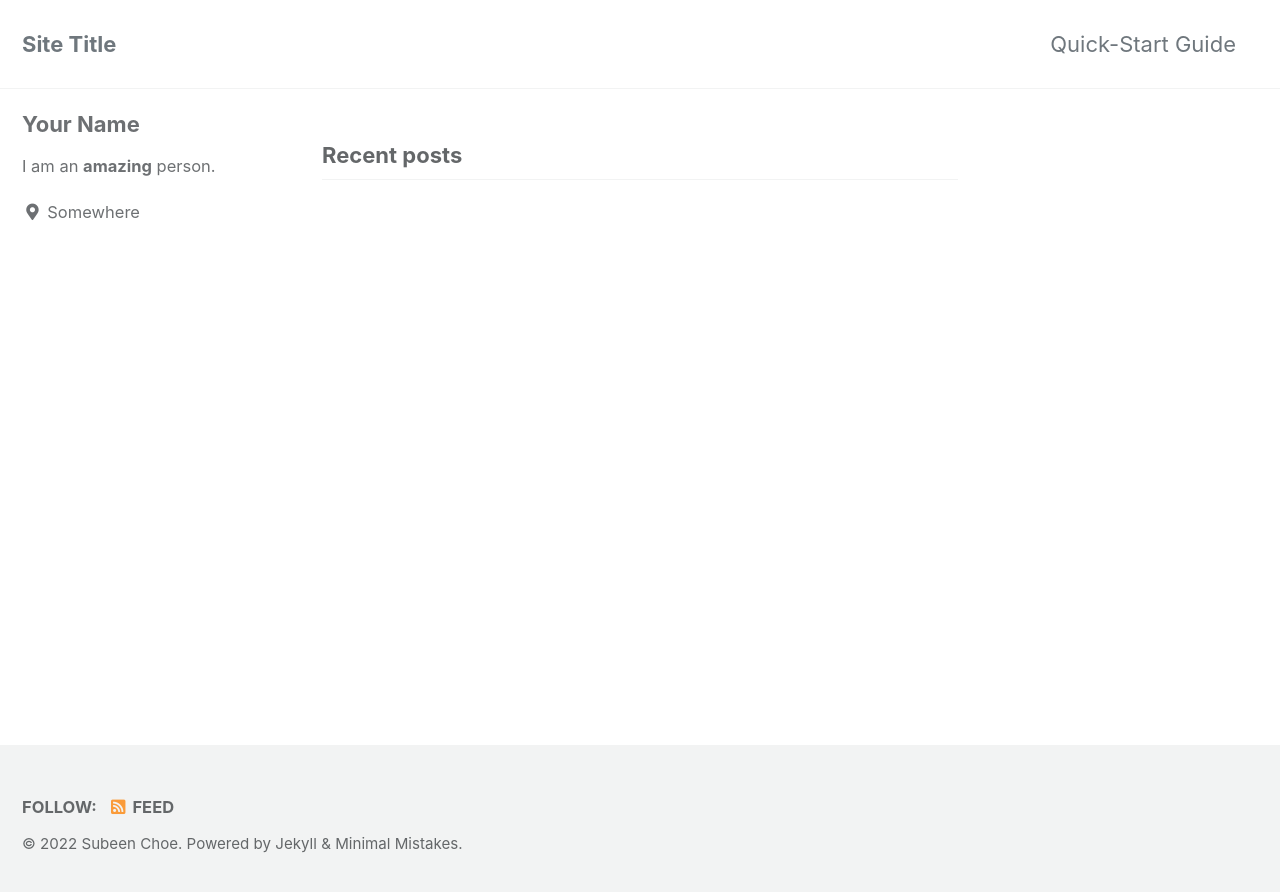
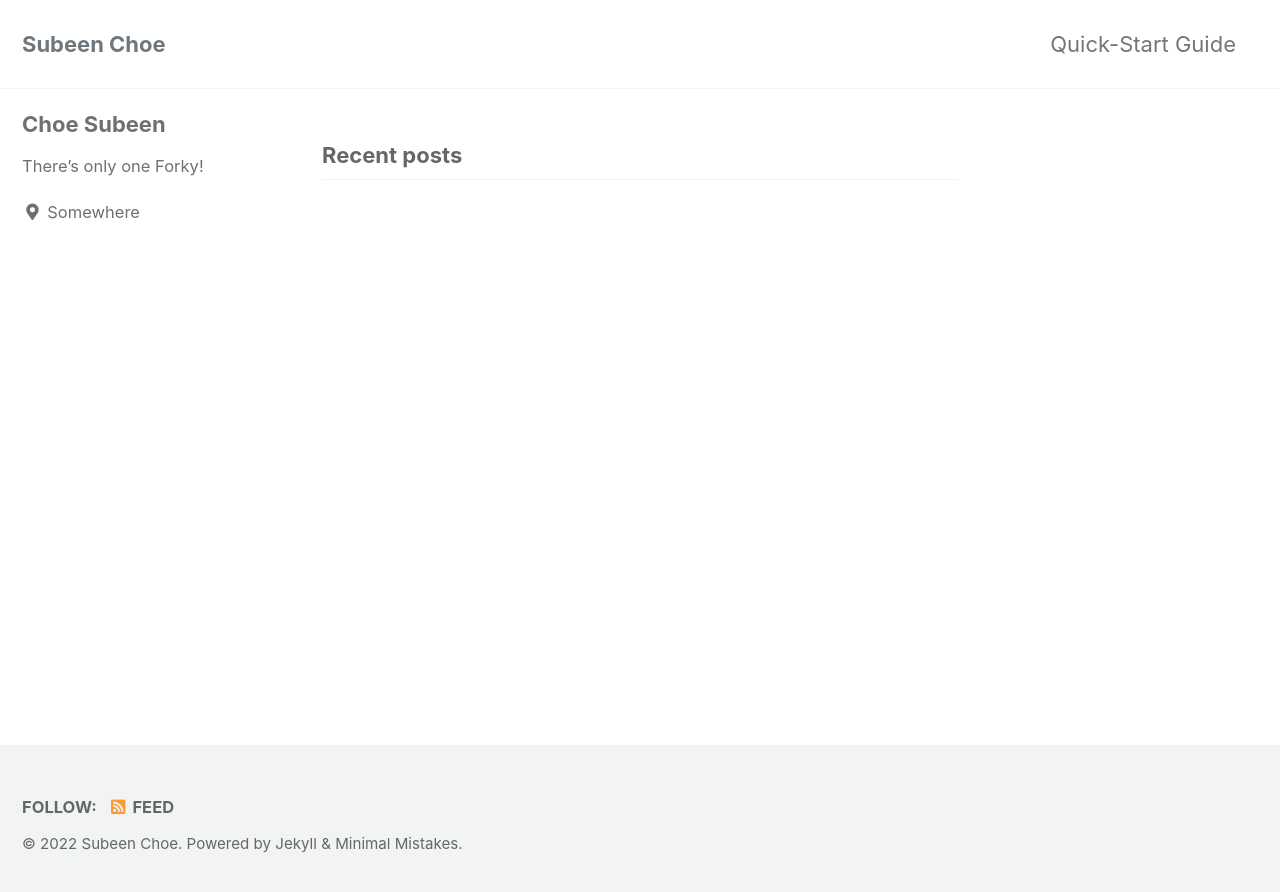
Before and after one commit to subeenz/subeenz.github.io, a Jekyll site: the page built from index.html, in a window 1280 px wide. Shown: the top 892 px of the page. Built offline with Jekyll 4.4.1, drawn with Linux system fonts in a browser that asks for light colours; cached includes are drawn as plain includes; the list of posts is cut into pages by our own code.

Commit message:
Update _config.yml

```diff
--- a/_config.yml
+++ b/_config.yml
@@ -16,7 +16,7 @@ minimal_mistakes_skin    : "default" # "air", "aqua", "contrast", "dark", "dirt"
 
 # Site Settings
 locale                   : "en-US"
-title                    : "Site Title"
+title                    : "Subeen Choe"
 title_separator          : "-"
 subtitle                 : # site tagline that appears below site title in masthead
 name                     : "Subeen Choe"
@@ -102,9 +102,9 @@ analytics:
 
 # Site Author
 author:
-  name             : "Your Name"
+  name             : "Choe Subeen"
   avatar           : # path of avatar image, e.g. "/assets/images/bio-photo.jpg"
-  bio              : "I am an **amazing** person."
+  bio              : "There's only one Forky!"
   location         : "Somewhere"
   email            :
   links:
```
